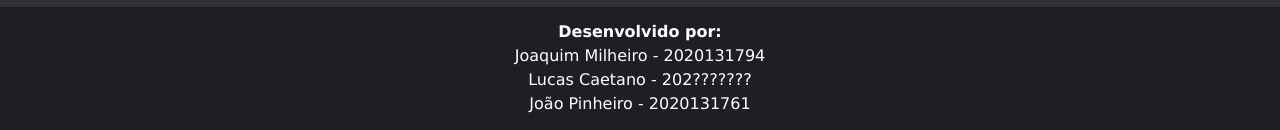
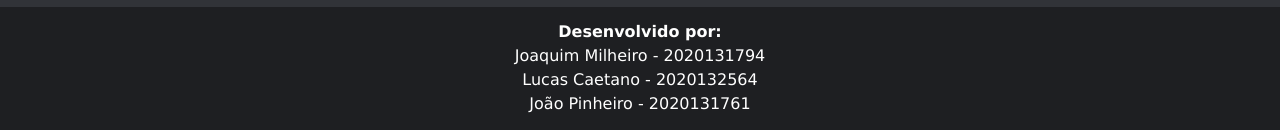
Before and after one commit to QuimMilho/Script-Languages-Asignment, a React (Create React App) app in the folder site/: page / in a window 1280 px wide. Shown: the part 767-897 px from the top of the page. Built offline with nearby package versions, Linux system fonts and the light colour scheme.

Commit message:
Adicionado numero de aluno do Caeta

```diff
--- a/site/src/components/page/Footer.tsx
+++ b/site/src/components/page/Footer.tsx
@@ -7,7 +7,7 @@ export default function (props: {}) {
                 <ul>
                     <li className="white bold centered">Desenvolvido por:</li>
                     <li className="white centered parent">Joaquim Milheiro - 2020131794</li>
-                    <li className="white centered parent">Lucas Caetano - 202???????</li>
+                    <li className="white centered parent">Lucas Caetano - 2020132564</li>
                     <li className="white centered parent">João Pinheiro - 2020131761</li>
                 </ul>
             </div>
```
